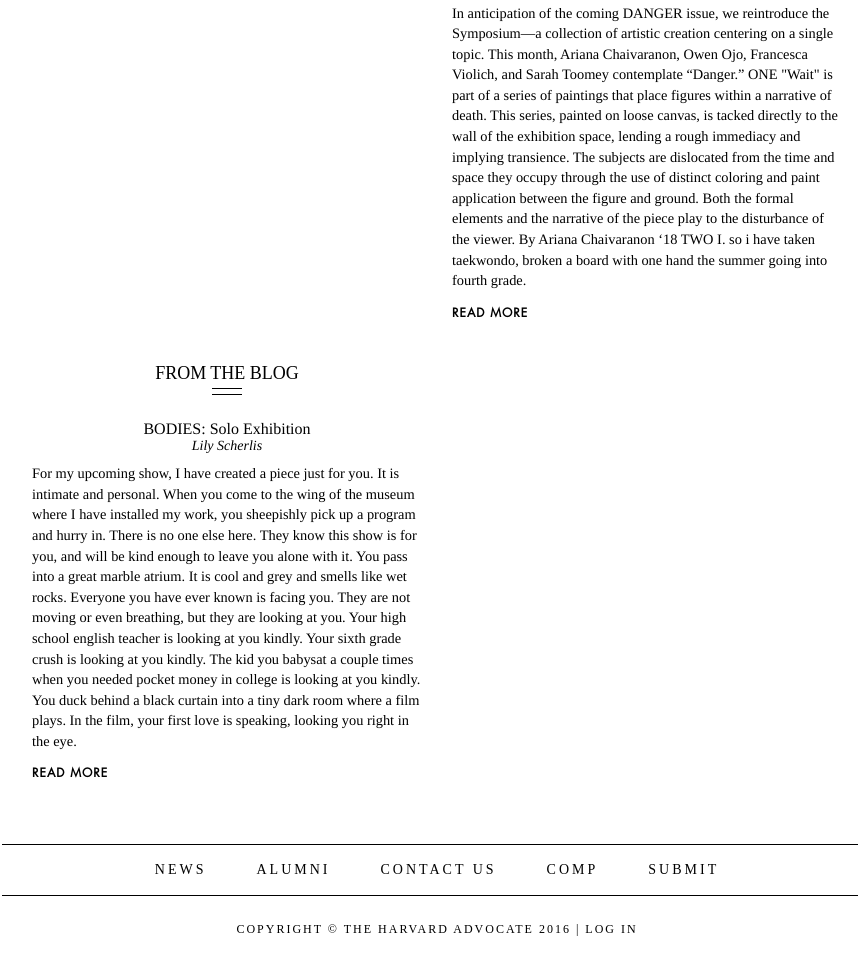
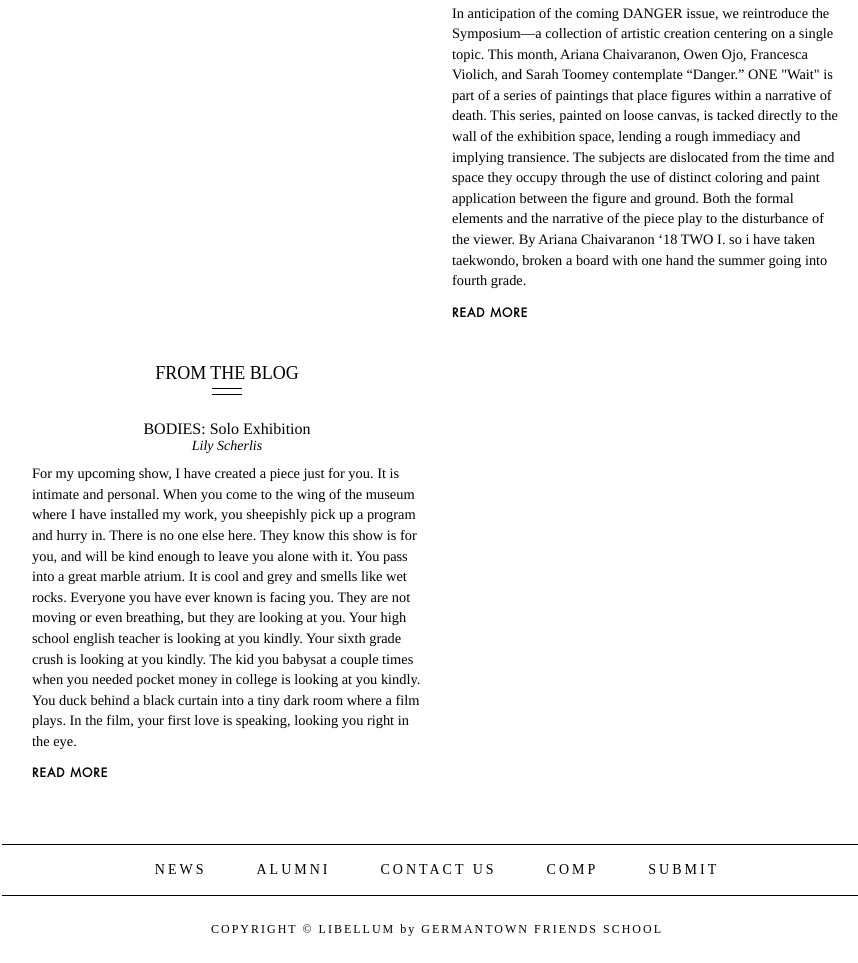
Before and after one commit to int-elligence/Libellum, a plain HTML site: page index.html in a window 1280 px wide. Shown: the part 2173-3136 px from the top of the page, without its empty margins (203-1061 px from the left). Drawn offline with Linux system fonts and the light colour scheme; a web font is replaced by a local one.

Commit message:
Update index.html

```diff
--- a/index.html
+++ b/index.html
@@ -727,7 +727,7 @@ compliments and mirrors, to give you a sense of the girl.</span>
                     </ul>
                 </nav>
                 <div class="copyright">
-                    COPYRIGHT © THE HARVARD ADVOCATE 2016 | <a href="https://theharvardadvocate.com/admin">LOG IN</a>
+                    COPYRIGHT © LIBELLUM by GERMANTOWN FRIENDS SCHOOL <!--| <a href="https://theharvardadvocate.com/admin">LOG IN</a>-->
                 </div>
             </div>
         </footer>
```
